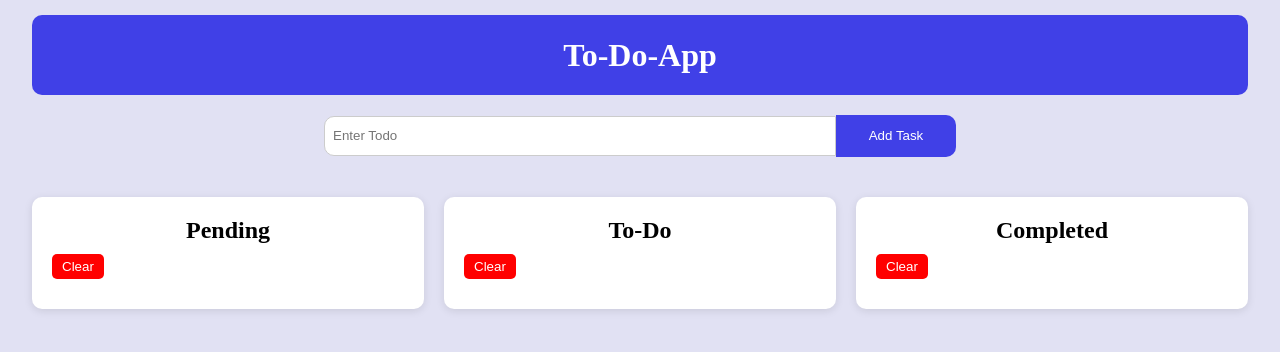
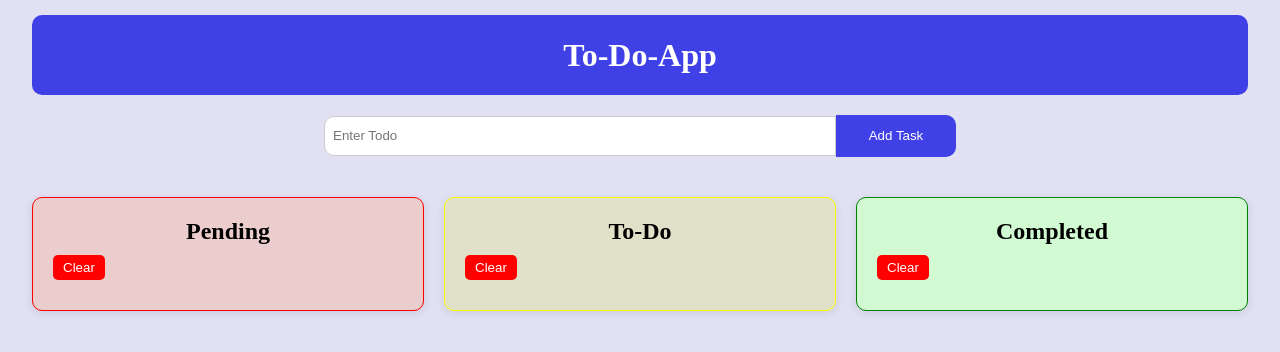
Before and after one commit to sravanKumar1211/ToDo-App, a React (Vite) app in the folder to-do-app/: page / in a window 1280 px wide. Shown: the top 352 px of the page. Built offline with nearby package versions, Linux system fonts and the light colour scheme.

Commit message:
add-pending-field

```diff
--- a/to-do-app/src/App.css
+++ b/to-do-app/src/App.css
@@ -111,6 +111,19 @@
   padding: 3px 6px;
   cursor: pointer;
 }
+.pending-section{
+    background-color:  rgb(235, 205, 205) ;
+    border: 1px solid  red ;
+}
+
+.todo-section{
+    background-color:  rgb(225, 225, 201) ;
+    border: 1px solid yellow ;
+}
+.completed-section{
+    background-color: rgb(210, 250, 210) ;
+    border: 1px solid green ;
+}
 
 .complete {
   background-color: rgb(114, 225, 2);
```
